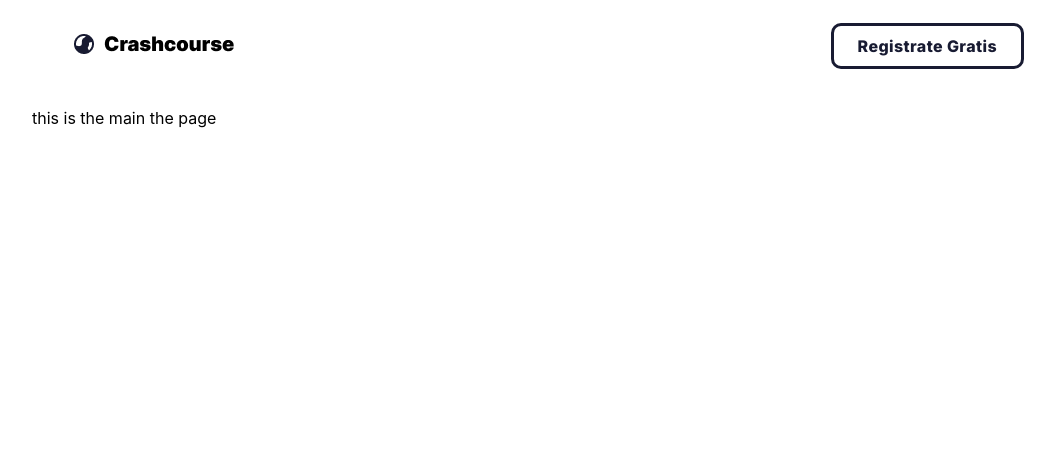
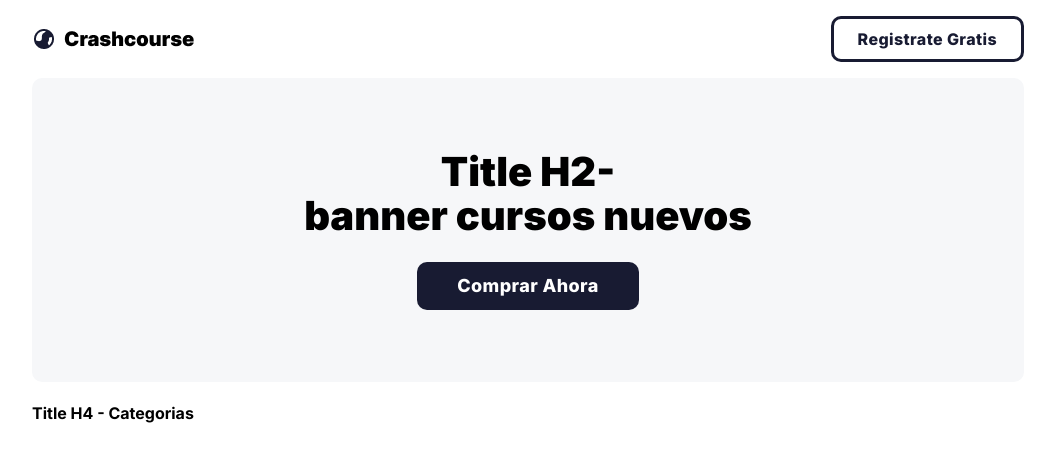
Before and after one commit to bllerenac/crehana_test, a React (Create React App) app: page / in a window 1280 px wide. Shown: the top 462 px of the page, without its empty margins (112-1167 px from the left). Built offline with nearby package versions, Linux system fonts and the light colour scheme.

Commit message:
banner component complete, add Banner .js and .css

```diff
--- /dev/null
+++ b/src/components/assets/Banner.js
@@ -0,0 +1,11 @@
+
+function Banner() {
+  return(
+    <section className="banner-container">
+      <h2>Title H2-<br/>banner cursos nuevos</h2>
+      <button className="button primary medium">Comprar Ahora</button>
+    </section>
+  );
+}
+
+export default Banner;
--- /dev/null
+++ b/src/components/assets/Categories.js
@@ -0,0 +1,15 @@
+import STORE from '../Store';
+import { useState } from "react";
+
+function Categories (){
+
+  const [categories , setcategories] = useState();
+
+  return(
+    <div>
+      <h4>Title H4 - Categorias</h4>
+    </div>
+  )
+}
+
+export default Categories;
--- a/src/components/assets/Header.js
+++ b/src/components/assets/Header.js
@@ -2,10 +2,7 @@ import logo from '../../images/logo.png'
 function Header() {
   return (
     <header>
-      <figure>
-        <img src={logo} alt="CrashCourse" />
-
-      </figure>
+      <img src={logo} alt="CrashCourse" />
       <button className={"button secondary"}>Registrate Gratis</button>
     </header>
   )
--- a/src/components/assets/Main.js
+++ b/src/components/assets/Main.js
@@ -1,9 +1,12 @@
+import Banner from './Banner'
+import Categories from './Categories';
 
 function Main() {
   return (
-    <main>
-      <p>this is the main the page</p>
-    </main>
+    <>
+      <Banner/>
+      <Categories />
+    </>
   )
 }
 
--- a/src/index.css
+++ b/src/index.css
@@ -1,7 +1,7 @@
 body {
   margin: 0;
   padding: 0px 144px;
-  font-family: -apple-system, BlinkMacSystemFont, 'Segoe UI', 'Roboto', 'Oxygen',
+  font-family: 'Inter',-apple-system, BlinkMacSystemFont, 'Segoe UI', 'Roboto', 'Oxygen',
     'Ubuntu', 'Cantarell', 'Fira Sans', 'Droid Sans', 'Helvetica Neue',
     sans-serif;
   -webkit-font-smoothing: antialiased;
--- /dev/null
+++ b/src/style/banner.css
@@ -0,0 +1,19 @@
+.banner-container{
+  display: flex;
+  height: 304px;
+  width: 100%;
+  flex-direction: column;
+  align-items: center;
+  justify-content: center;
+  gap: 24px;
+  background: #F6F7F9;
+  border-radius: 10px;
+}
+    .banner-container h2{
+      font-weight: 900;
+      font-size: 40px;
+      line-height: 44px;
+      text-align: center;
+      color: #000000;
+      margin: 0px;
+    }
--- a/src/style/button.css
+++ b/src/style/button.css
@@ -8,6 +8,8 @@
   padding: 12px 24px;
   border: none;
   border-radius: 10px;
+  outline: none;
+  cursor: pointer;
 }
 
 .button.primary{
--- a/src/style/style.css
+++ b/src/style/style.css
@@ -1,2 +1,3 @@
 @import url('header.css');
 @import url('button.css');
+@import url('banner.css');
```
Also changed, not shown: src/components/Store.js (renamed from src/components/assets/Store.js).
